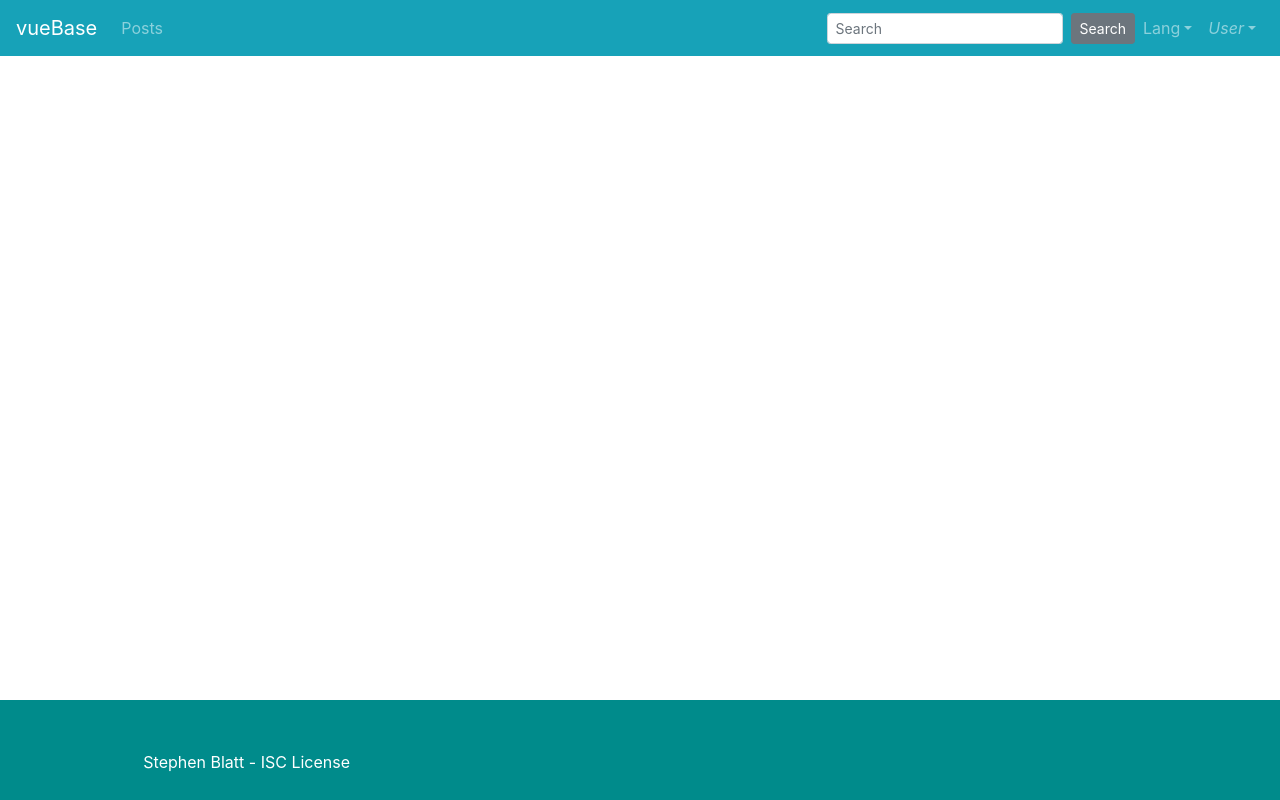
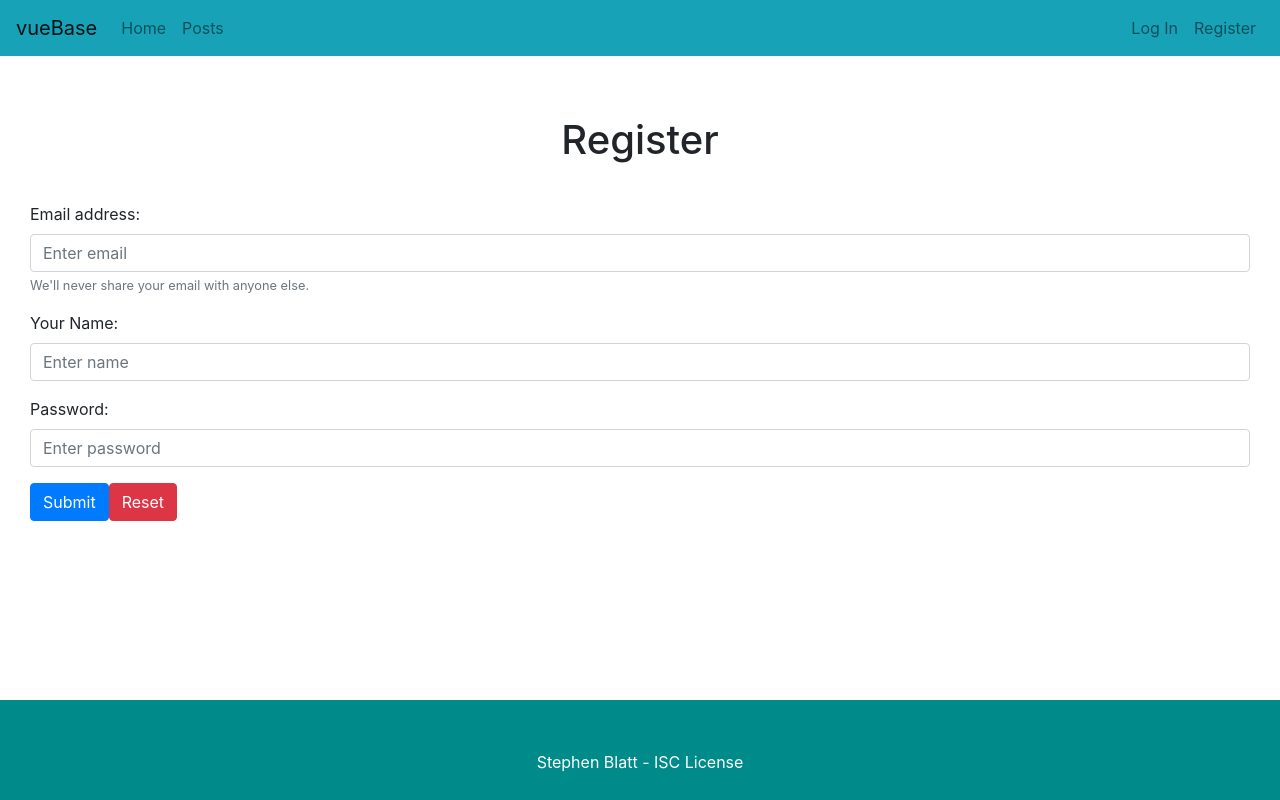
Before and after one commit to sblattj/vueBase, a Vue app: page /#/register in a window 1280 px wide. Built offline with nearby package versions, Linux system fonts and the light colour scheme.

Commit message:
Added Login/Register Pages

```diff
--- a/src/App.vue
+++ b/src/App.vue
@@ -2,7 +2,7 @@
   <div id="app">
     <!-- <p>hello from app.vue above router-view</p> -->
     <!-- lets inject navbar here -->
-    <b-navbar toggleable="md" type="dark" variant="info">
+    <b-navbar toggleable="sm" type="light" variant="info">
 
       <b-navbar-toggle target="nav_collapse"></b-navbar-toggle>
 
@@ -11,33 +11,16 @@
       <b-collapse is-nav id="nav_collapse">
 
         <b-navbar-nav>
-          <b-nav-item href="/#/posts">Posts</b-nav-item>
+          <b-nav-item href="#/">Home</b-nav-item>
+          <b-nav-item href="#/posts">Posts</b-nav-item>
         </b-navbar-nav>
 
-        <!-- Right aligned nav items -->
+
         <b-navbar-nav class="ml-auto">
+          <b-nav-item href="#/login">Log In</b-nav-item>
+          <b-nav-item href="#/register">Register</b-nav-item>
+        </b-navbar-nav>
 
-          <b-nav-form>
-            <b-form-input size="sm" class="mr-sm-2" type="text" placeholder="Search" />
-            <b-button size="sm" class="my-2 my-sm-0" type="submit">Search</b-button>
-          </b-nav-form>
-
-          <b-nav-item-dropdown text="Lang" right>
-            <b-dropdown-item href="#">EN</b-dropdown-item>
-            <b-dropdown-item href="#">ES</b-dropdown-item>
-            <b-dropdown-item href="#">RU</b-dropdown-item>
-            <b-dropdown-item href="#">FA</b-dropdown-item>
-          </b-nav-item-dropdown>
-
-          <b-nav-item-dropdown right>
-            <!-- Using button-content slot -->
-            <template slot="button-content">
-              <em>User</em>
-            </template>
-            <b-dropdown-item href="#">Profile</b-dropdown-item>
-            <b-dropdown-item href="#">Signout</b-dropdown-item>
-          </b-nav-item-dropdown>
-        </b-navbar-nav>
 
       </b-collapse>
     </b-navbar>
@@ -45,7 +28,7 @@
     <router-view/>
 
     <footer>
-      <div class="col-md-4 text-center">
+      <div class="text-center">
         Stephen Blatt - ISC License
       </div>
     </footer>
--- a/src/components/Home.vue
+++ b/src/components/Home.vue
@@ -1,3 +1,19 @@
 <template>
-  <p>hello from home.vue</p>
+  <div>
+    <h1 class="welcome">Welcome to vueBase.</h1>
+    <h2 class="welcome">Easy Start.</h2>
+    <h3 class="welcome">Navigate this template
+        and build on top of it with ease.
+    </h3>
+
+  </div>
+
 </template>
+
+<style scoped>
+  .welcome {
+    padding: 30px;
+    text-align: center;
+  }
+
+</style>
--- /dev/null
+++ b/src/components/Login.vue
@@ -0,0 +1,77 @@
+<template>
+  <div>
+
+    <div class="loginForm">
+      <h1 class="login">Login</h1>
+      <b-form @submit="onSubmit" @reset="onReset" v-if="show">
+        <b-form-group id="email" label="Email address:" label-for="email" description="">
+          <b-form-input id="email" type="email" v-model="form.email" required placeholder="Enter email">
+          </b-form-input>
+        </b-form-group>
+        <b-form-group id="password" label="Password:" label-for="password">
+          <b-form-input id="password" type="text" v-model="form.password" required placeholder="Enter password">
+          </b-form-input>
+        </b-form-group>
+        <b-button type="submit" variant="primary">Submit</b-button>
+        <b-button type="reset" variant="danger">Reset</b-button>
+      </b-form>
+    </div>
+
+  </div>
+
+</template>
+
+<style scoped>
+  .login {
+    padding: 30px;
+    text-align: center;
+  }
+
+  .loginForm {
+      padding: 30px;
+  }
+
+</style>
+
+<script>
+  export default {
+    data() {
+      return {
+        form: {
+          email: '',
+          name: '',
+          food: null,
+          checked: []
+        },
+        foods: [{
+            text: 'Select One',
+            value: null
+          },
+          'Carrots', 'Beans', 'Tomatoes', 'Corn'
+        ],
+        show: true
+      }
+    },
+    methods: {
+      onSubmit(evt) {
+        evt.preventDefault();
+        alert(JSON.stringify(this.form));
+      },
+      onReset(evt) {
+        evt.preventDefault();
+        /* Reset our form values */
+        this.form.email = '';
+        this.form.name = '';
+        this.form.password = '';
+
+        /* Trick to reset/clear native browser form validation state */
+        this.show = false;
+        this.$nextTick(() => {
+          this.show = true
+        });
+
+      }
+    }
+  }
+
+</script>
--- a/src/components/Posts.vue
+++ b/src/components/Posts.vue
@@ -1,3 +1,15 @@
 <template>
-  <p>Hello from posts.vue</p>
+  <div>
+    <h1 class="posts">Posts</h1>
+
+  </div>
+
 </template>
+
+<style scoped>
+  .posts {
+    padding: 30px;
+    text-align: center;
+  }
+
+</style>
--- /dev/null
+++ b/src/components/Register.vue
@@ -0,0 +1,81 @@
+<template>
+  <div>
+
+    <div class="registerForm">
+      <h1 class="register">Register</h1>
+      <b-form @submit="onSubmit" @reset="onReset" v-if="show">
+        <b-form-group id="email" label="Email address:" label-for="email" description="We'll never share your email with anyone else.">
+          <b-form-input id="exampleInput1" type="email" v-model="form.email" required placeholder="Enter email">
+          </b-form-input>
+        </b-form-group>
+        <b-form-group id="exampleInputGroup2" label="Your Name:" label-for="exampleInput2">
+          <b-form-input id="exampleInput2" type="text" v-model="form.name" required placeholder="Enter name">
+          </b-form-input>
+        </b-form-group>
+        <b-form-group id="password" label="Password:" label-for="password">
+          <b-form-input id="exampleInput2" type="text" v-model="form.password" required placeholder="Enter password">
+          </b-form-input>
+        </b-form-group>
+        <b-button type="submit" variant="primary">Submit</b-button>
+        <b-button type="reset" variant="danger">Reset</b-button>
+      </b-form>
+    </div>
+
+  </div>
+
+</template>
+
+<style scoped>
+  .register {
+    padding: 30px;
+    text-align: center;
+  }
+
+  .registerForm {
+      padding: 30px;
+  }
+
+</style>
+
+<script>
+  export default {
+    data() {
+      return {
+        form: {
+          email: '',
+          name: '',
+          food: null,
+          checked: []
+        },
+        foods: [{
+            text: 'Select One',
+            value: null
+          },
+          'Carrots', 'Beans', 'Tomatoes', 'Corn'
+        ],
+        show: true
+      }
+    },
+    methods: {
+      onSubmit(evt) {
+        evt.preventDefault();
+        alert(JSON.stringify(this.form));
+      },
+      onReset(evt) {
+        evt.preventDefault();
+        /* Reset our form values */
+        this.form.email = '';
+        this.form.name = '';
+        this.form.password = '';
+
+        /* Trick to reset/clear native browser form validation state */
+        this.show = false;
+        this.$nextTick(() => {
+          this.show = true
+        });
+
+      }
+    }
+  }
+
+</script>
--- a/src/router/index.js
+++ b/src/router/index.js
@@ -2,6 +2,9 @@ import Vue from 'vue'
 import Router from 'vue-router'
 import Home from '@/components/Home'
 import Posts from '@/components/Posts'
+import Login from '@/components/Login'
+import Register from '@/components/Register'
+
 Vue.use(Router)
 
 export default new Router({
@@ -15,6 +18,16 @@ export default new Router({
       path: '/posts',
       name: 'Posts',
       component: Posts
+    },
+    {
+      path: '/register',
+      name: 'Register',
+      component: Register
+    },
+    {
+      path: '/login',
+      name: 'Login',
+      component: Login
     }
   ]
 })
```
